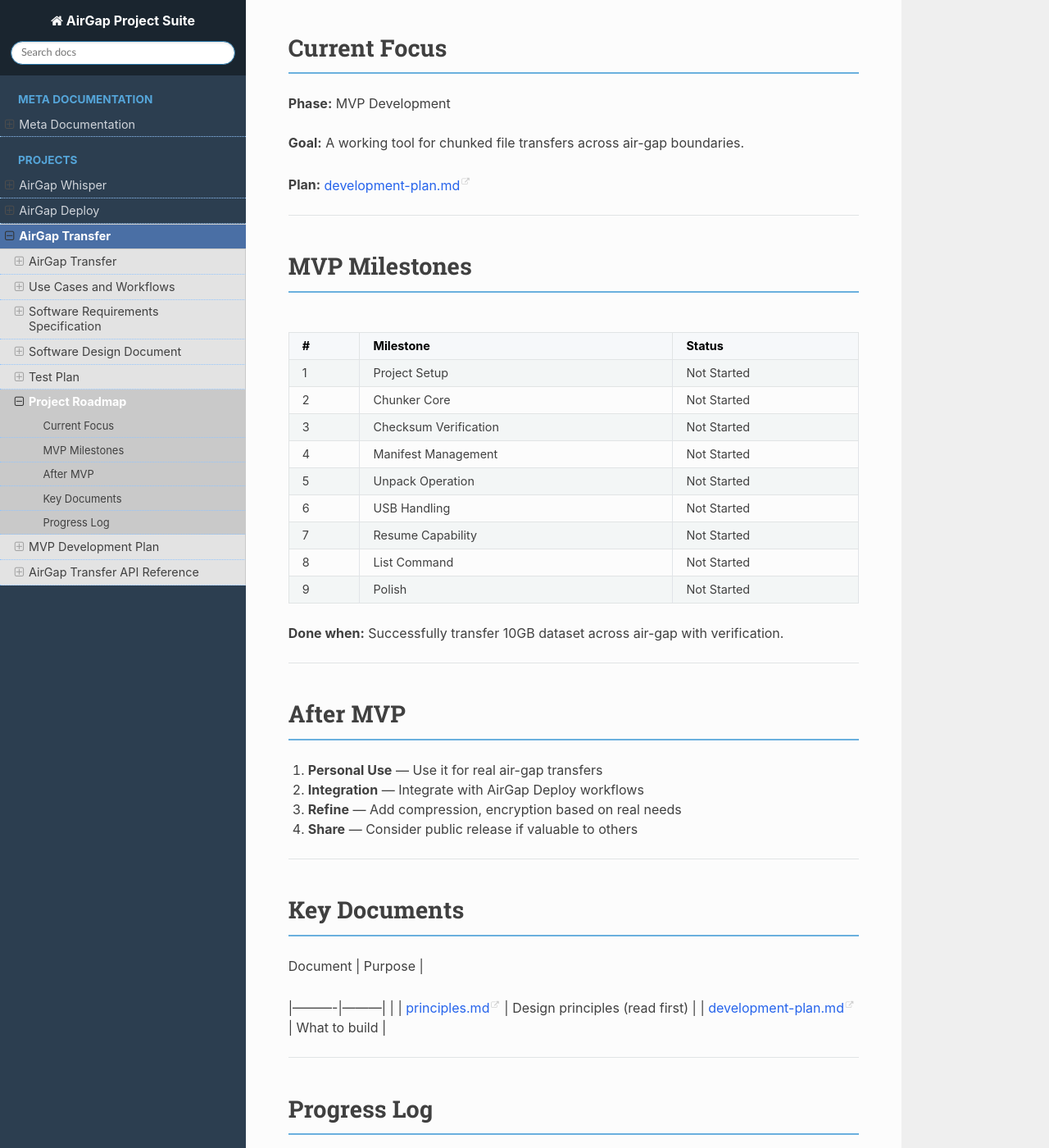
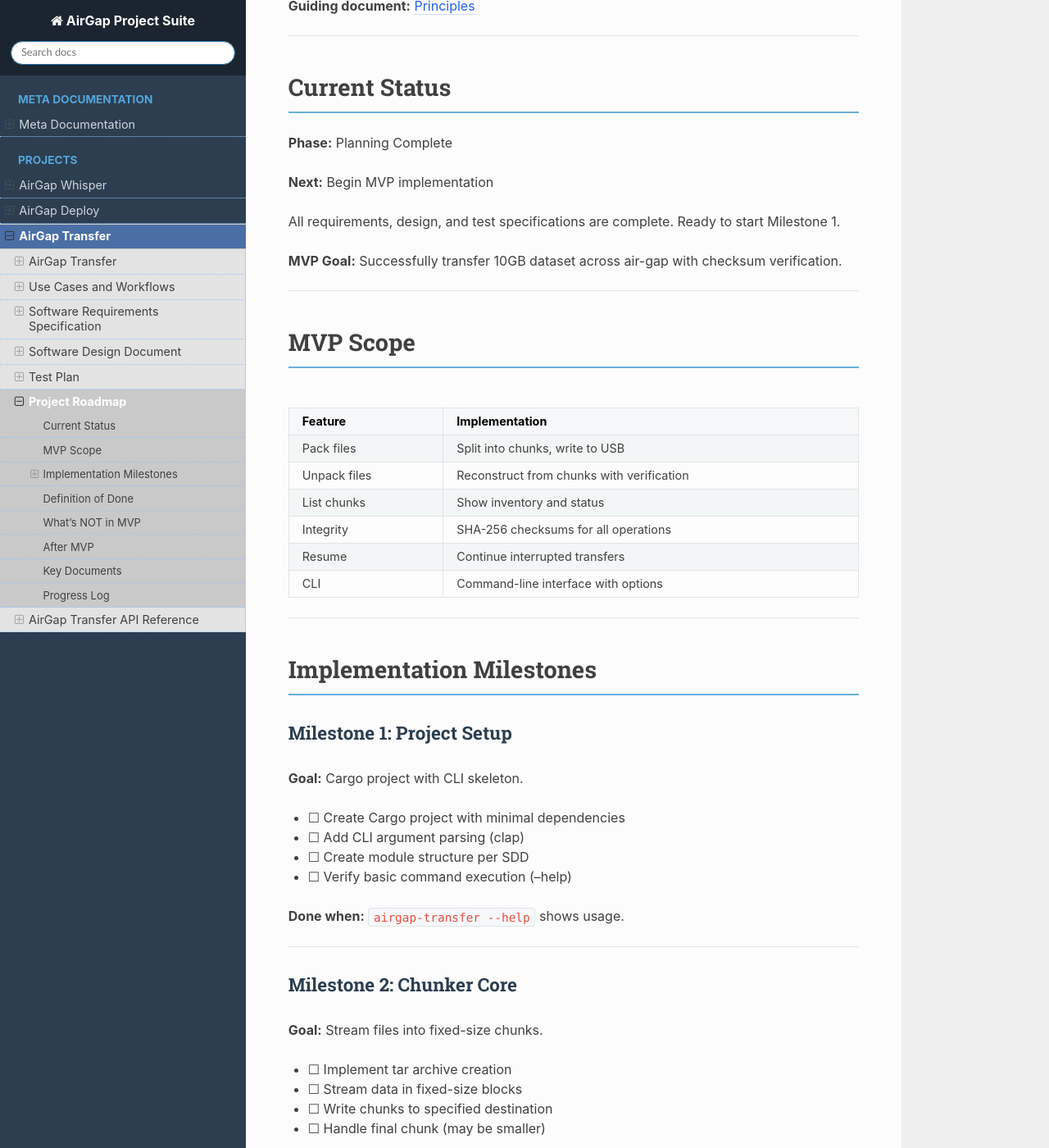
Before and after one commit to Cleanroom-Labs/cleanroom-technical-docs, a Sphinx documentation site: the page built from source/airgap-transfer/roadmap.rst, in a window 1280 px wide and 1400 px high, scrolled down 279 px. Shown: the whole window at 82% size. Built offline with Sphinx 7.4.7 and the Read the Docs theme 3.1.0, drawn with Linux system fonts in a browser that asks for light colours; some of the changed text lies outside the part shown.

Commit message:
Consolidate AirGap Transfer roadmap and development plan
Merged development-plan.rst into roadmap.rst to create a single comprehensive roadmap page. Updated all references throughout the documentation to point to the consolidated roadmap.

Changes:
- Merged all milestone details from development-plan into roadmap
- Removed duplicate development-plan file
- Updated index.rst to remove separate development-plan entry
- Updated readme.rst and use case links to reference roadmap

🤖 Generated with [Claude Code](https://claude.com/claude-code)

Co-Authored-By: Claude Sonnet 4.5 <noreply@anthropic.com>

```diff
--- a/source/airgap-transfer/index.rst
+++ b/source/airgap-transfer/index.rst
@@ -18,7 +18,6 @@ Large file transfer utility for air-gapped environments.
    :caption: Planning
 
    roadmap
-   development-plan
 
 .. toctree::
    :maxdepth: 2
--- a/source/airgap-transfer/readme.rst
+++ b/source/airgap-transfer/readme.rst
@@ -100,7 +100,7 @@ Building
 
 Requires Rust toolchain and platform-specific build tools.
 
-See :doc:`Development Plan <development-plan>` for complete build instructions and architecture details.
+See :doc:`Roadmap <roadmap>` for complete build instructions and architecture details.
 
 Air-Gapped Deployment
 ---------------------
@@ -175,7 +175,7 @@ Project Planning
 +--------------------------------------------+---------------------------------+
 | Document                                   | Purpose                         |
 +============================================+=================================+
-| :doc:`Development Plan <development-plan>` | MVP implementation milestones   |
+| :doc:`Roadmap <roadmap>`                   | MVP implementation milestones   |
 +--------------------------------------------+---------------------------------+
 | :doc:`Use Case Analysis <use-cases/index>` | Workflow documentation          |
 +--------------------------------------------+---------------------------------+
--- a/source/airgap-transfer/roadmap.rst
+++ b/source/airgap-transfer/roadmap.rst
@@ -3,37 +3,200 @@ Project Roadmap
 
 Build an air-gap file transfer tool you can trust. Ship it. See what happens.
 
---------------
-
-Current Focus
--------------
-
-**Phase:** MVP Development
-
-**Goal:** A working tool for chunked file transfers across air-gap boundaries.
-
-**Plan:** `development-plan.md <development-plan.md>`__
+**Guiding document:** :doc:`Principles <../meta/principles>`
 
 --------------
 
-MVP Milestones
+Current Status
 --------------
 
-= ===================== ===========
-# Milestone             Status
-= ===================== ===========
-1 Project Setup         Not Started
-2 Chunker Core          Not Started
-3 Checksum Verification Not Started
-4 Manifest Management   Not Started
-5 Unpack Operation      Not Started
-6 USB Handling          Not Started
-7 Resume Capability     Not Started
-8 List Command          Not Started
-9 Polish                Not Started
-= ===================== ===========
+**Phase:** Planning Complete
 
-**Done when:** Successfully transfer 10GB dataset across air-gap with verification.
+**Next:** Begin MVP implementation
+
+All requirements, design, and test specifications are complete. Ready to start Milestone 1.
+
+**MVP Goal:** Successfully transfer 10GB dataset across air-gap with checksum verification.
+
+--------------
+
+MVP Scope
+---------
+
+============ =========================================
+Feature      Implementation
+============ =========================================
+Pack files   Split into chunks, write to USB
+Unpack files Reconstruct from chunks with verification
+List chunks  Show inventory and status
+Integrity    SHA-256 checksums for all operations
+Resume       Continue interrupted transfers
+CLI          Command-line interface with options
+============ =========================================
+
+--------------
+
+Implementation Milestones
+-------------------------
+
+Milestone 1: Project Setup
+~~~~~~~~~~~~~~~~~~~~~~~~~~
+
+**Goal:** Cargo project with CLI skeleton.
+
+- ☐ Create Cargo project with minimal dependencies
+- ☐ Add CLI argument parsing (clap)
+- ☐ Create module structure per SDD
+- ☐ Verify basic command execution (–help)
+
+**Done when:** ``airgap-transfer --help`` shows usage.
+
+--------------
+
+Milestone 2: Chunker Core
+~~~~~~~~~~~~~~~~~~~~~~~~~
+
+**Goal:** Stream files into fixed-size chunks.
+
+- ☐ Implement tar archive creation
+- ☐ Stream data in fixed-size blocks
+- ☐ Write chunks to specified destination
+- ☐ Handle final chunk (may be smaller)
+
+**Done when:** Can create chunk files from source directory.
+
+--------------
+
+Milestone 3: Checksum Verification
+~~~~~~~~~~~~~~~~~~~~~~~~~~~~~~~~~~
+
+**Goal:** Generate and verify SHA-256 checksums.
+
+- ☐ Calculate checksum during chunk creation
+- ☐ Store checksums in manifest
+- ☐ Verify chunk checksums during unpack
+- ☐ Report verification failures
+
+**Done when:** Chunks are verified before unpacking.
+
+--------------
+
+Milestone 4: Manifest Management
+~~~~~~~~~~~~~~~~~~~~~~~~~~~~~~~~
+
+**Goal:** Track operation state in JSON manifest.
+
+- ☐ Create manifest structure (per SDD schema)
+- ☐ Write manifest during pack operation
+- ☐ Update chunk status as operations complete
+- ☐ Read manifest during unpack/list operations
+
+**Done when:** Manifest persists state across operations.
+
+--------------
+
+Milestone 5: Unpack Operation
+~~~~~~~~~~~~~~~~~~~~~~~~~~~~~
+
+**Goal:** Reconstruct files from chunks.
+
+- ☐ Read and validate manifest
+- ☐ Verify all chunks present
+- ☐ Extract chunks to destination
+- ☐ Verify final output integrity
+
+**Done when:** Files reconstructed match original.
+
+--------------
+
+Milestone 6: USB Handling
+~~~~~~~~~~~~~~~~~~~~~~~~~
+
+**Goal:** Detect USB and manage capacity.
+
+- ☐ Detect USB mount points (platform-specific)
+- ☐ Query available capacity
+- ☐ Auto-calculate optimal chunk size
+- ☐ Sync filesystem before removal prompts
+
+**Done when:** Auto-detects USB capacity and adjusts chunk size.
+
+--------------
+
+Milestone 7: Resume Capability
+~~~~~~~~~~~~~~~~~~~~~~~~~~~~~~
+
+**Goal:** Continue interrupted operations.
+
+- ☐ Track completed chunks in manifest
+- ☐ Skip already-completed chunks on resume
+- ☐ Handle partial chunk cleanup
+- ☐ Support resume for both pack and unpack
+
+**Done when:** Can resume after interruption.
+
+--------------
+
+Milestone 8: List Command
+~~~~~~~~~~~~~~~~~~~~~~~~~
+
+**Goal:** Display chunk inventory and status.
+
+- ☐ Read manifest from chunk location
+- ☐ Display chunk count and sizes
+- ☐ Show verification status
+- ☐ Identify missing or corrupted chunks
+
+**Done when:** ``airgap-transfer list`` shows complete inventory.
+
+--------------
+
+Milestone 9: Polish
+~~~~~~~~~~~~~~~~~~~
+
+**Goal:** Production-ready CLI.
+
+- ☐ Error handling with clear messages
+- ☐ Progress indicators for long operations
+- ☐ Dry-run mode for all commands
+- ☐ Confirmation prompts for destructive operations
+- ☐ Comprehensive help text
+
+**Done when:** Ready for daily use without frustration.
+
+--------------
+
+Definition of Done
+------------------
+
+MVP is complete when:
+
+1. ☐ Pack 10GB dataset into chunks
+2. ☐ Transfer chunks across air-gap (manual USB movement)
+3. ☐ Unpack and verify integrity on destination
+4. ☐ Resume interrupted pack operation
+5. ☐ List chunk inventory shows all expected chunks
+6. ☐ All operations work offline
+7. ☐ Use successfully for one week
+
+--------------
+
+What's NOT in MVP
+-----------------
+
+Defer all of this until after shipping:
+
+- Compression (gzip, zstd)
+- Encryption
+- Parallel chunk processing
+- GUI
+- Automatic USB detection and swapping
+- Network transfer modes
+- Tests
+- CI/CD
+- Performance optimization
+
+Build it. Use it. Then improve it.
 
 --------------
 
@@ -50,9 +213,14 @@ After MVP
 Key Documents
 -------------
 
-| Document \| Purpose \|
-
-\|———-\|———\| \| \| `principles.md <../principles.md>`__ \| Design principles (read first) \| \| `development-plan.md <development-plan.md>`__ \| What to build \|
+============================================== =======================================
+Document                                       Purpose
+============================================== =======================================
+:doc:`Principles <../meta/principles>`         Design principles (read first)
+:doc:`Requirements (SRS) <requirements/srs>`   Functional and non-functional requirements
+:doc:`Design (SDD) <design/sdd>`               Architecture and component design
+:doc:`Test Plan <testing/plan>`                Test cases with traceability
+============================================== =======================================
 
 --------------
 
--- a/source/airgap-transfer/use-cases/overview.rst
+++ b/source/airgap-transfer/use-cases/overview.rst
@@ -128,4 +128,4 @@ See Also
 
 - :doc:`Requirements <../requirements/srs>`
 - :doc:`Design <../design/sdd>`
-- :doc:`Development Plan <../development-plan>`
+- :doc:`Roadmap <../roadmap>`
--- a/source/airgap-transfer/use-cases/workflow-multiple-usb.rst
+++ b/source/airgap-transfer/use-cases/workflow-multiple-usb.rst
@@ -165,4 +165,4 @@ Related Documents
 
 - :doc:`SRS <../requirements/srs>` - Multi-chunk requirements
 - :doc:`SDD <../design/sdd>` - State management for resume
-- :doc:`Development Plan <../development-plan>` - USB handling milestone
+- :doc:`Roadmap <../roadmap>` - USB handling milestone
```
Also changed, not shown: source/airgap-transfer/development-plan.rst (deleted, +0 -188 lines).
